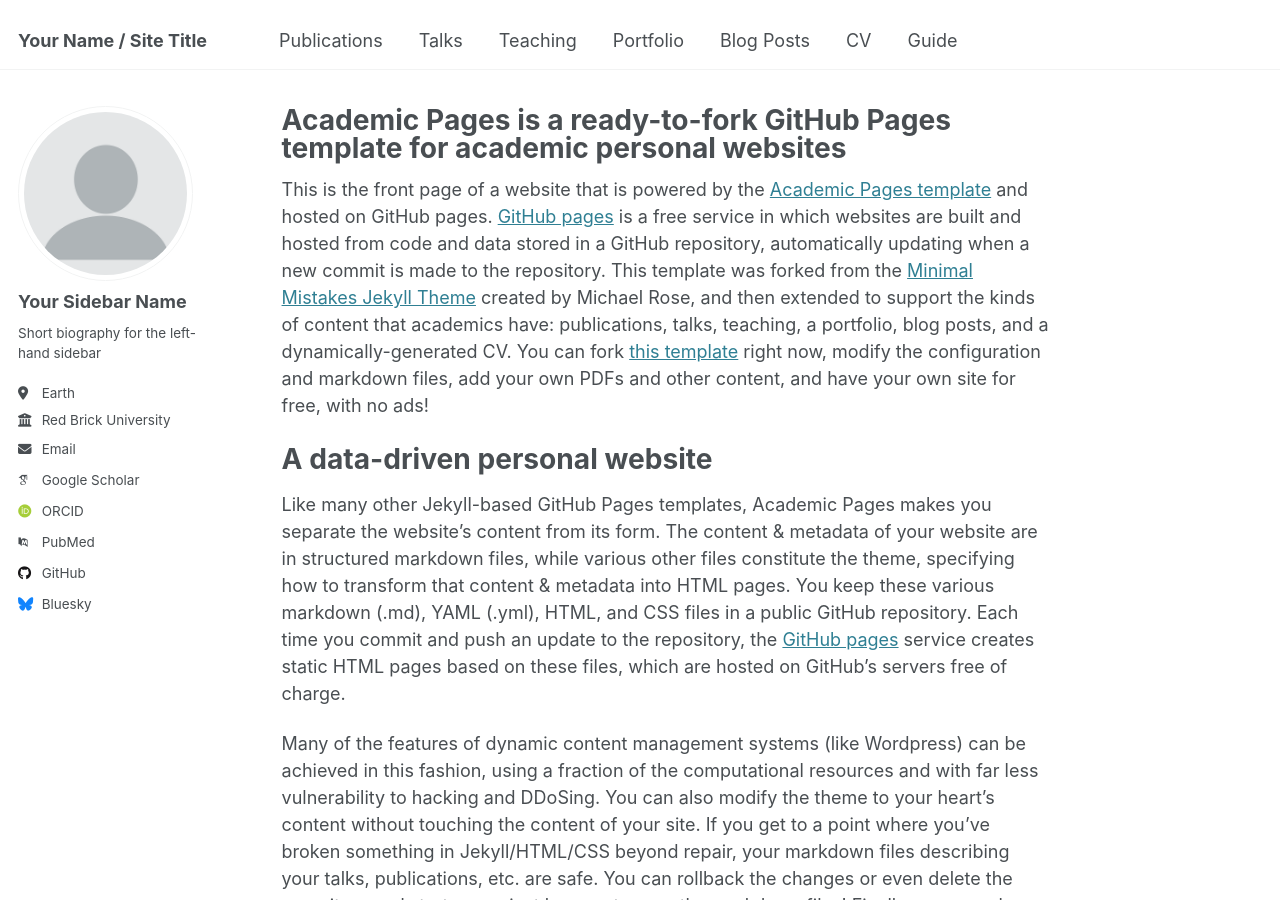
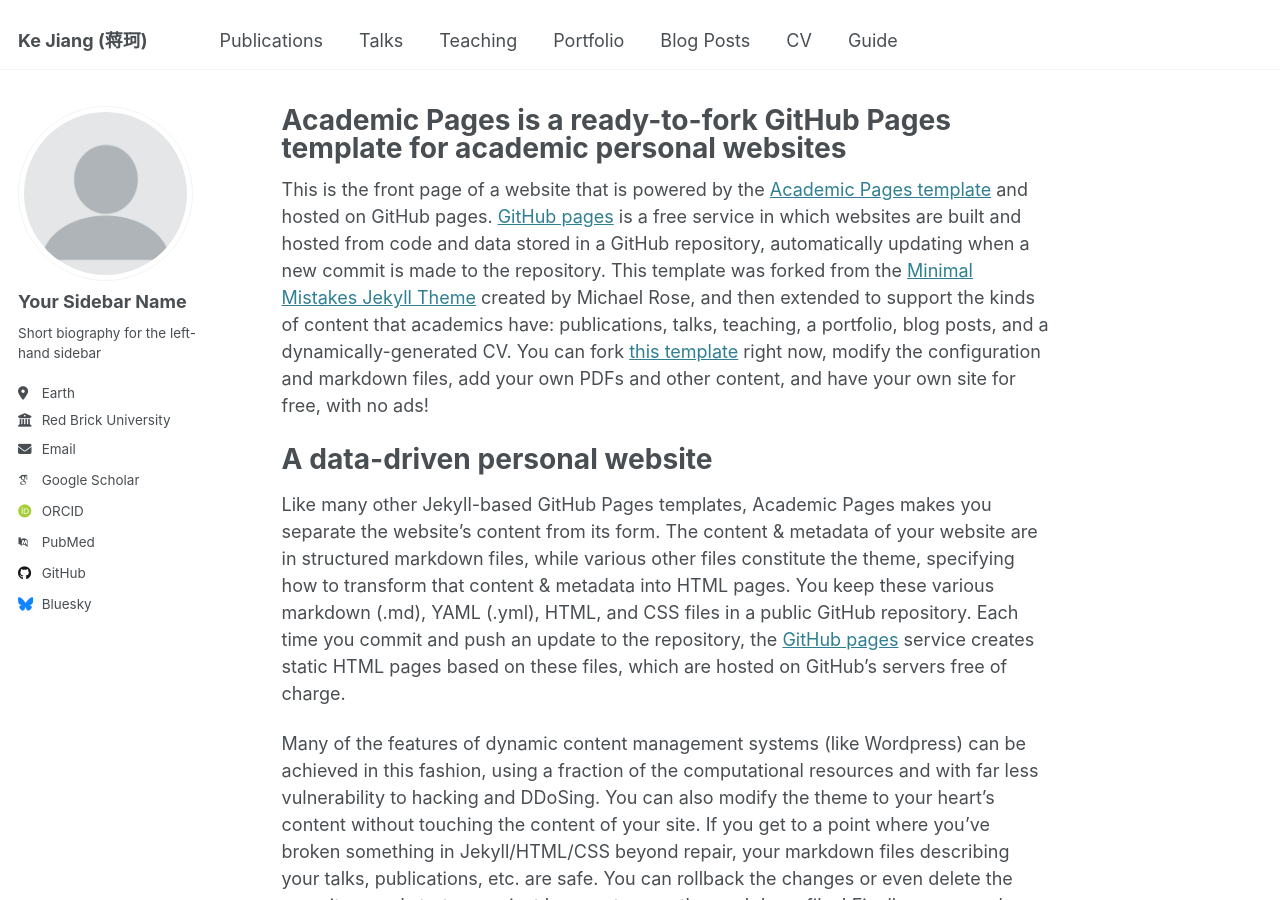
Before and after one commit to Jack10843/Jack10843.github.io, a Jekyll site: the page built from _pages/about.md, in a window 1280 px wide and 900 px high. Built offline with Jekyll 4.4.1, drawn with Linux system fonts in a browser that asks for light colours; some web fonts are replaced.

Commit message:
Update _config.yml

```diff
--- a/_config.yml
+++ b/_config.yml
@@ -9,7 +9,7 @@
 # Basic Site Settings
 locale                   : "en-US"
 site_theme               : "default"
-title                    : "Your Name / Site Title"
+title                    : "Ke Jiang (蒋珂)"
 title_separator          : "-"
 name                     : &name "Your Name"
 description              : &description "personal description"
```
